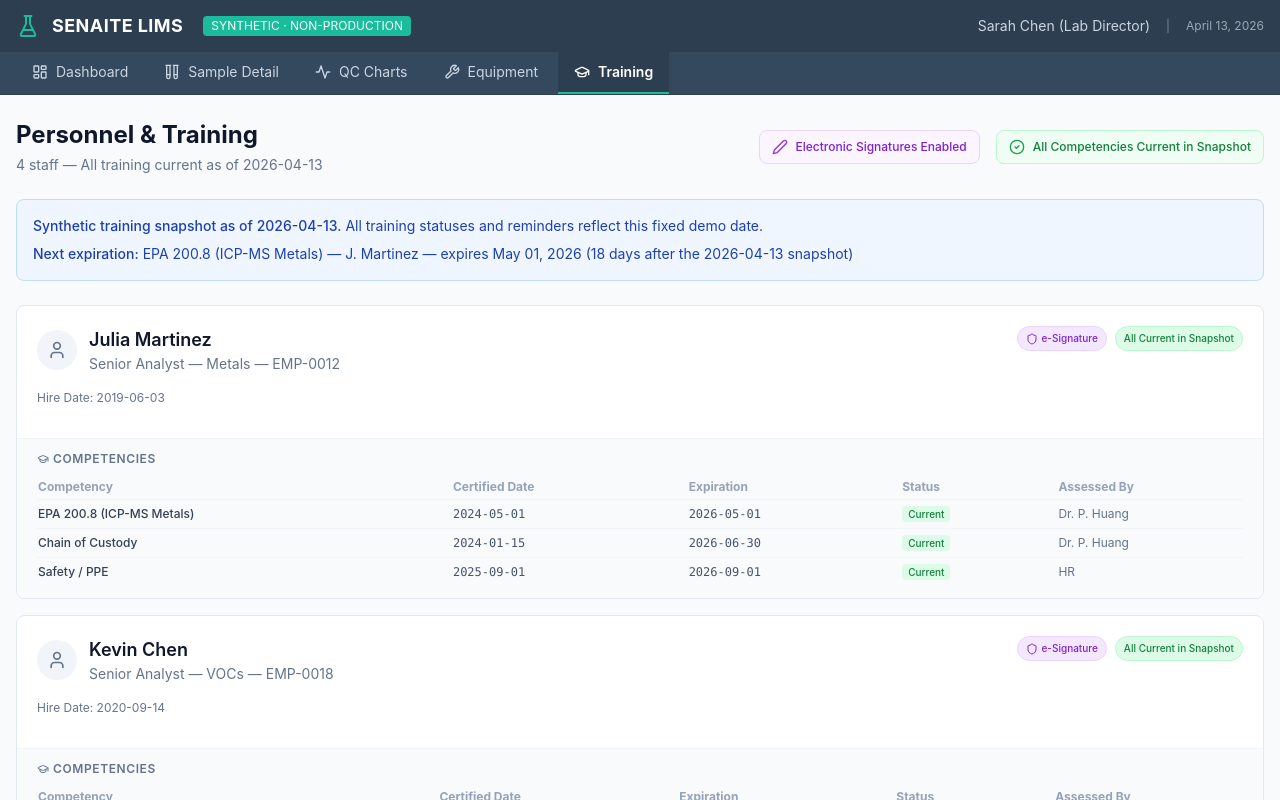
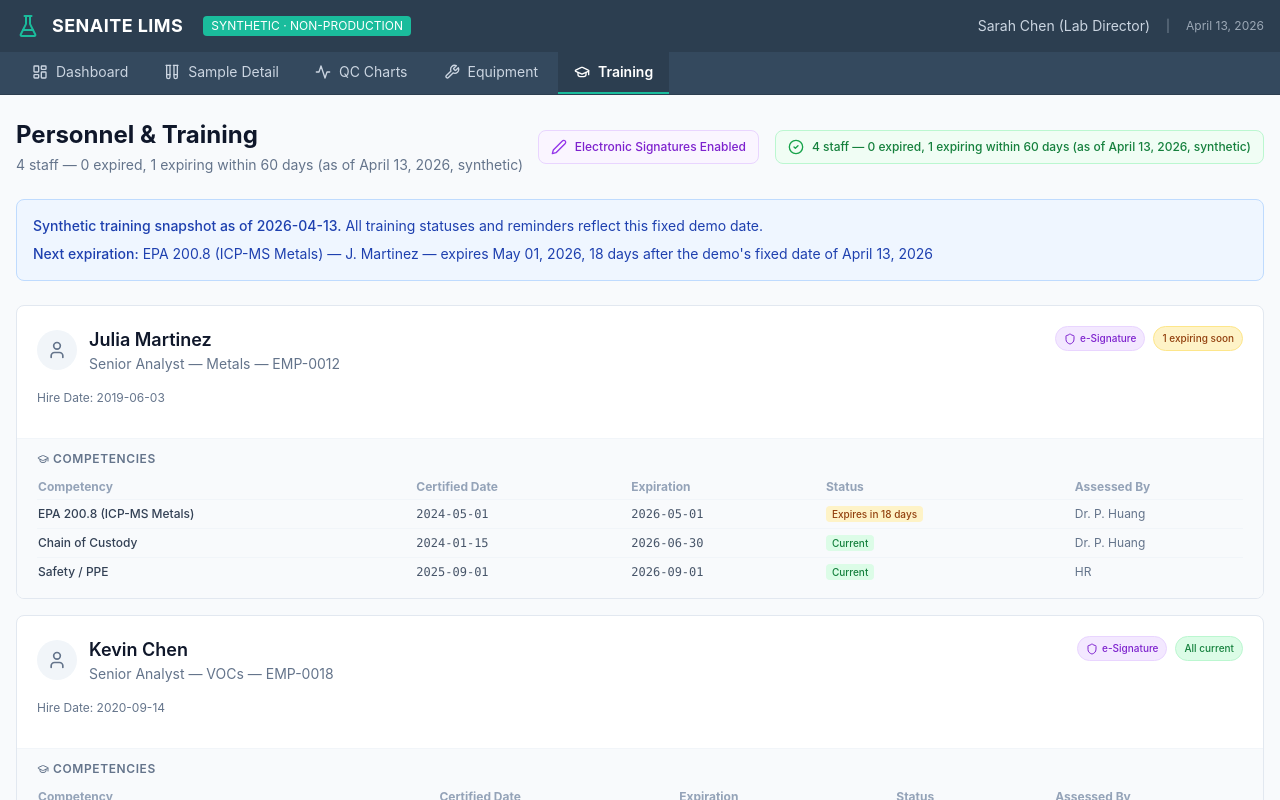
Before and after one commit to TombStoneDash/lims-box, a Next.js app: page /senaite-demo/training in a window 1280 px wide. Shown: the top 800 px of the page. Built offline with nearby package versions, Linux system fonts and the light colour scheme.

Commit message:
feat: complete fleet task LIMS-SENAITE-DEMO-TRAINING-STATUS-DERIVED-SECOND-20261001-R1

```diff
--- a/app/senaite-demo/training/page.tsx
+++ b/app/senaite-demo/training/page.tsx
@@ -1,14 +1,51 @@
 import React from 'react';
 import { staff, trainingSummary, TRAINING_SUMMARY_AS_OF_DATE } from '@/lib/demo-data';
+import { evaluateCompetency, evaluateStaffTraining, evaluateTrainingRegistry } from '@/lib/senaite-demo-training-status';
 import { CheckCircle2, GraduationCap, User, Shield, Pen } from 'lucide-react';
 
+const COMPETENCY_STATUS_LABEL: Record<string, string> = {
+  current: 'Current',
+  expired: 'Expired',
+  invalid: 'Date unreadable',
+};
+
+const COMPETENCY_STATUS_STYLE: Record<string, string> = {
+  current: 'bg-green-100 text-green-700',
+  'expiring-soon': 'bg-amber-100 text-amber-800',
+  expired: 'bg-red-100 text-red-700',
+  invalid: 'bg-slate-200 text-slate-800',
+};
+
+function competencyStatusLabel(status: string, daysRemaining: number | null): string {
+  if (status === 'expiring-soon') {
+    return `Expires in ${daysRemaining ?? 0} days`;
+  }
+  return COMPETENCY_STATUS_LABEL[status] ?? COMPETENCY_STATUS_LABEL.invalid;
+}
+
+function staffStatusLabel(evaluation: ReturnType<typeof evaluateStaffTraining>): string {
+  if (evaluation.status === 'current') return 'All current';
+  if (evaluation.invalidCount > 0) return `${evaluation.invalidCount} unreadable date(s)`;
+  if (evaluation.expiredCount > 0) return `${evaluation.expiredCount} expired`;
+  return `${evaluation.expiringSoonCount} expiring soon`;
+}
+
+function registrySummaryText(registry: ReturnType<typeof evaluateTrainingRegistry>): string {
+  if (registry.status === 'current') {
+    return `${registry.totalStaff} staff — all competencies current as of April 13, 2026 (synthetic)`;
+  }
+  return `${registry.totalStaff} staff — ${registry.expiredCount} expired, ${registry.expiringSoonCount} expiring within 60 days (as of April 13, 2026, synthetic)`;
+}
+
 export default function TrainingPage() {
+  const registry = evaluateTrainingRegistry(staff);
+
   return (
     <div className="space-y-6">
       <div className="flex items-center justify-between">
         <div>
           <h1 className="text-2xl font-bold text-slate-900">Personnel & Training</h1>
-          <p className="text-sm text-slate-500 mt-1">{trainingSummary.totalStaff} staff — All training current as of {TRAINING_SUMMARY_AS_OF_DATE}</p>
+          <p className="text-sm text-slate-500 mt-1">{registrySummaryText(registry)}</p>
         </div>
         <div className="flex items-center gap-4">
           <div className="flex items-center gap-2 bg-purple-50 border border-purple-200 rounded-lg px-3 py-2">
@@ -17,7 +54,7 @@ export default function TrainingPage() {
           </div>
           <div className="flex items-center gap-2 bg-green-50 border border-green-200 rounded-lg px-3 py-2">
             <CheckCircle2 className="w-4 h-4 text-green-600" />
-            <span className="text-xs font-medium text-green-700">All Competencies Current in Snapshot</span>
+            <span className="text-xs font-medium text-green-700">{registrySummaryText(registry)}</span>
           </div>
         </div>
       </div>
@@ -28,13 +65,15 @@ export default function TrainingPage() {
           <span className="font-medium">Synthetic training snapshot as of {TRAINING_SUMMARY_AS_OF_DATE}.</span> All training statuses and reminders reflect this fixed demo date.
         </p>
         <p className="text-sm text-blue-800">
-          <span className="font-medium">Next expiration:</span> {trainingSummary.nextExpirationName} — expires {trainingSummary.nextExpiration} ({trainingSummary.nextExpirationDaysRemaining} days after the {TRAINING_SUMMARY_AS_OF_DATE} snapshot)
+          <span className="font-medium">Next expiration:</span> {trainingSummary.nextExpirationName} — expires {trainingSummary.nextExpiration}, {trainingSummary.nextExpirationDaysRemaining} days after the demo&apos;s fixed date of April 13, 2026
         </p>
       </div>
 
       {/* Staff cards */}
       <div className="space-y-4">
-        {staff.map(member => (
+        {staff.map(member => {
+          const staffEvaluation = evaluateStaffTraining(member);
+          return (
           <div key={member.employeeId} className="bg-white rounded-lg border border-slate-200 overflow-hidden">
             <div className="p-5">
               <div className="flex items-start justify-between mb-4">
@@ -53,8 +92,8 @@ export default function TrainingPage() {
                       <Shield className="w-3 h-3" /> e-Signature
                     </span>
                   )}
-                  <span className="px-2 py-1 rounded-full text-[10px] font-medium bg-green-100 text-green-700 border border-green-200">
-                    All Current in Snapshot
+                  <span className={`px-2 py-1 rounded-full text-[10px] font-medium border ${COMPETENCY_STATUS_STYLE[staffEvaluation.status]} ${staffEvaluation.status === 'current' ? 'border-green-200' : staffEvaluation.status === 'expiring-soon' ? 'border-amber-200' : staffEvaluation.status === 'expired' ? 'border-red-200' : 'border-slate-300'}`}>
+                    {staffStatusLabel(staffEvaluation)}
                   </span>
                 </div>
               </div>
@@ -68,34 +107,39 @@ export default function TrainingPage() {
                 <GraduationCap className="w-3 h-3" /> Competencies
               </p>
               <table className="w-full text-xs">
+                <caption className="sr-only">Synthetic competency records for {member.name}</caption>
                 <thead>
                   <tr className="text-slate-400">
-                    <th className="text-left py-1 pr-4">Competency</th>
-                    <th className="text-left py-1 pr-4">Certified Date</th>
-                    <th className="text-left py-1 pr-4">Expiration</th>
-                    <th className="text-left py-1 pr-4">Status</th>
-                    <th className="text-left py-1">Assessed By</th>
+                    <th scope="col" className="text-left py-1 pr-4">Competency</th>
+                    <th scope="col" className="text-left py-1 pr-4">Certified Date</th>
+                    <th scope="col" className="text-left py-1 pr-4">Expiration</th>
+                    <th scope="col" className="text-left py-1 pr-4">Status</th>
+                    <th scope="col" className="text-left py-1">Assessed By</th>
                   </tr>
                 </thead>
                 <tbody>
-                  {member.competencies.map((comp, i) => (
+                  {member.competencies.map((comp, i) => {
+                    const compEvaluation = evaluateCompetency(comp);
+                    return (
                     <tr key={i} className="border-t border-slate-100">
                       <td className="py-1.5 pr-4 text-slate-700 font-medium">{comp.name}</td>
                       <td className="py-1.5 pr-4 text-slate-600 font-mono">{comp.certifiedDate}</td>
                       <td className="py-1.5 pr-4 text-slate-600 font-mono">{comp.expirationDate}</td>
                       <td className="py-1.5 pr-4">
-                        <span className="px-1.5 py-0.5 rounded text-[10px] font-medium bg-green-100 text-green-700">
-                          {comp.status}
+                        <span className={`px-1.5 py-0.5 rounded text-[10px] font-medium ${COMPETENCY_STATUS_STYLE[compEvaluation.status]}`}>
+                          {competencyStatusLabel(compEvaluation.status, compEvaluation.daysRemaining)}
                         </span>
                       </td>
                       <td className="py-1.5 text-slate-500">{comp.assessedBy}</td>
                     </tr>
-                  ))}
+                    );
+                  })}
                 </tbody>
               </table>
             </div>
           </div>
-        ))}
+          );
+        })}
       </div>
     </div>
   );
--- /dev/null
+++ b/lib/senaite-demo-training-status.ts
@@ -0,0 +1,146 @@
+export type CompetencyInput = {
+  name: string;
+  certifiedDate: string;
+  expirationDate: string;
+  status: string;
+  assessedBy: string;
+};
+
+export type StaffInput = {
+  name: string;
+  competencies: CompetencyInput[];
+};
+
+export type CompetencyStatusValue = 'current' | 'expiring-soon' | 'expired' | 'invalid';
+
+export type CompetencyEvaluation = {
+  name: string;
+  status: CompetencyStatusValue;
+  expirationDate: string | null;
+  daysRemaining: number | null;
+};
+
+export type StaffTrainingEvaluation = {
+  name: string;
+  status: CompetencyStatusValue;
+  expiredCount: number;
+  expiringSoonCount: number;
+  invalidCount: number;
+};
+
+export type TrainingRegistryEvaluation = StaffTrainingEvaluation & {
+  totalStaff: number;
+};
+
+export const TRAINING_AS_OF_DATE = '2026-04-13';
+export const EXPIRING_SOON_DAYS = 60;
+
+const MS_PER_DAY = 24 * 60 * 60 * 1000;
+const ISO_DATE_PATTERN = /^\d{4}-\d{2}-\d{2}$/;
+
+function isValidIsoDate(value: unknown): value is string {
+  if (typeof value !== 'string' || !ISO_DATE_PATTERN.test(value)) {
+    return false;
+  }
+  const parsedDate = new Date(`${value}T00:00:00Z`);
+  return !Number.isNaN(parsedDate.getTime()) && parsedDate.toISOString().slice(0, 10) === value;
+}
+
+function daysBetween(fromIsoDate: string, toIsoDate: string): number {
+  const fromMs = new Date(`${fromIsoDate}T00:00:00Z`).getTime();
+  const toMs = new Date(`${toIsoDate}T00:00:00Z`).getTime();
+  return Math.round((toMs - fromMs) / MS_PER_DAY);
+}
+
+export function evaluateCompetency(
+  comp: CompetencyInput,
+  asOfDate: string = TRAINING_AS_OF_DATE,
+): CompetencyEvaluation {
+  if (!isValidIsoDate(asOfDate) || !comp || !isValidIsoDate(comp.expirationDate)) {
+    return {
+      name: comp?.name ?? '',
+      status: 'invalid',
+      expirationDate: null,
+      daysRemaining: null,
+    };
+  }
+
+  const daysRemaining = daysBetween(asOfDate, comp.expirationDate);
+
+  let status: CompetencyStatusValue;
+  if (daysRemaining < 0) {
+    status = 'expired';
+  } else if (daysRemaining <= EXPIRING_SOON_DAYS) {
+    status = 'expiring-soon';
+  } else {
+    status = 'current';
+  }
+
+  return {
+    name: comp.name,
+    status,
+    expirationDate: comp.expirationDate,
+    daysRemaining: Math.max(0, daysRemaining),
+  };
+}
+
+function rollUpStatus(evaluations: CompetencyEvaluation[]): CompetencyStatusValue {
+  if (evaluations.some(e => e.status === 'invalid')) return 'invalid';
+  if (evaluations.some(e => e.status === 'expired')) return 'expired';
+  if (evaluations.some(e => e.status === 'expiring-soon')) return 'expiring-soon';
+  return 'current';
+}
+
+export function evaluateStaffTraining(
+  member: StaffInput,
+  asOfDate: string = TRAINING_AS_OF_DATE,
+): StaffTrainingEvaluation {
+  if (!member || !Array.isArray(member.competencies) || member.competencies.length === 0) {
+    return {
+      name: member?.name ?? '',
+      status: 'invalid',
+      expiredCount: 0,
+      expiringSoonCount: 0,
+      invalidCount: 0,
+    };
+  }
+
+  const evaluations = member.competencies.map(comp => evaluateCompetency(comp, asOfDate));
+
+  return {
+    name: member.name,
+    status: rollUpStatus(evaluations),
+    expiredCount: evaluations.filter(e => e.status === 'expired').length,
+    expiringSoonCount: evaluations.filter(e => e.status === 'expiring-soon').length,
+    invalidCount: evaluations.filter(e => e.status === 'invalid').length,
+  };
+}
+
+export function evaluateTrainingRegistry(
+  staffList: StaffInput[],
+  asOfDate: string = TRAINING_AS_OF_DATE,
+): TrainingRegistryEvaluation {
+  if (!Array.isArray(staffList) || staffList.length === 0) {
+    return {
+      name: '',
+      status: 'invalid',
+      totalStaff: 0,
+      expiredCount: 0,
+      expiringSoonCount: 0,
+      invalidCount: 0,
+    };
+  }
+
+  const evaluations = staffList.map(member => evaluateStaffTraining(member, asOfDate));
+
+  return {
+    name: '',
+    status: rollUpStatus(
+      evaluations.map(e => ({ name: e.name, status: e.status, expirationDate: null, daysRemaining: null })),
+    ),
+    totalStaff: staffList.length,
+    expiredCount: evaluations.reduce((sum, e) => sum + e.expiredCount, 0),
+    expiringSoonCount: evaluations.reduce((sum, e) => sum + e.expiringSoonCount, 0),
+    invalidCount: evaluations.reduce((sum, e) => sum + e.invalidCount, 0),
+  };
+}
```
Also changed, not shown: 1 other file (tests, documents, lock files or other folders).
